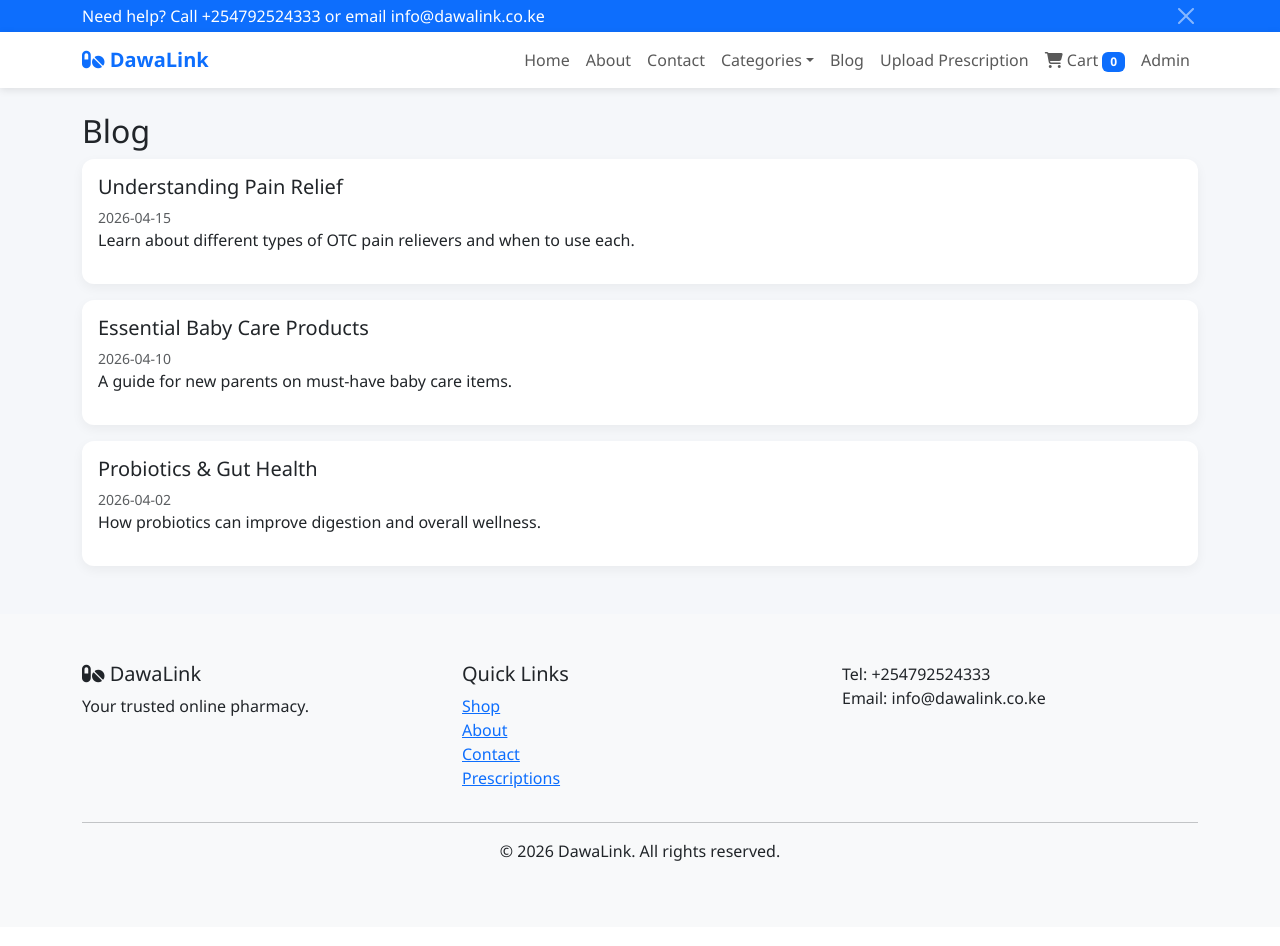
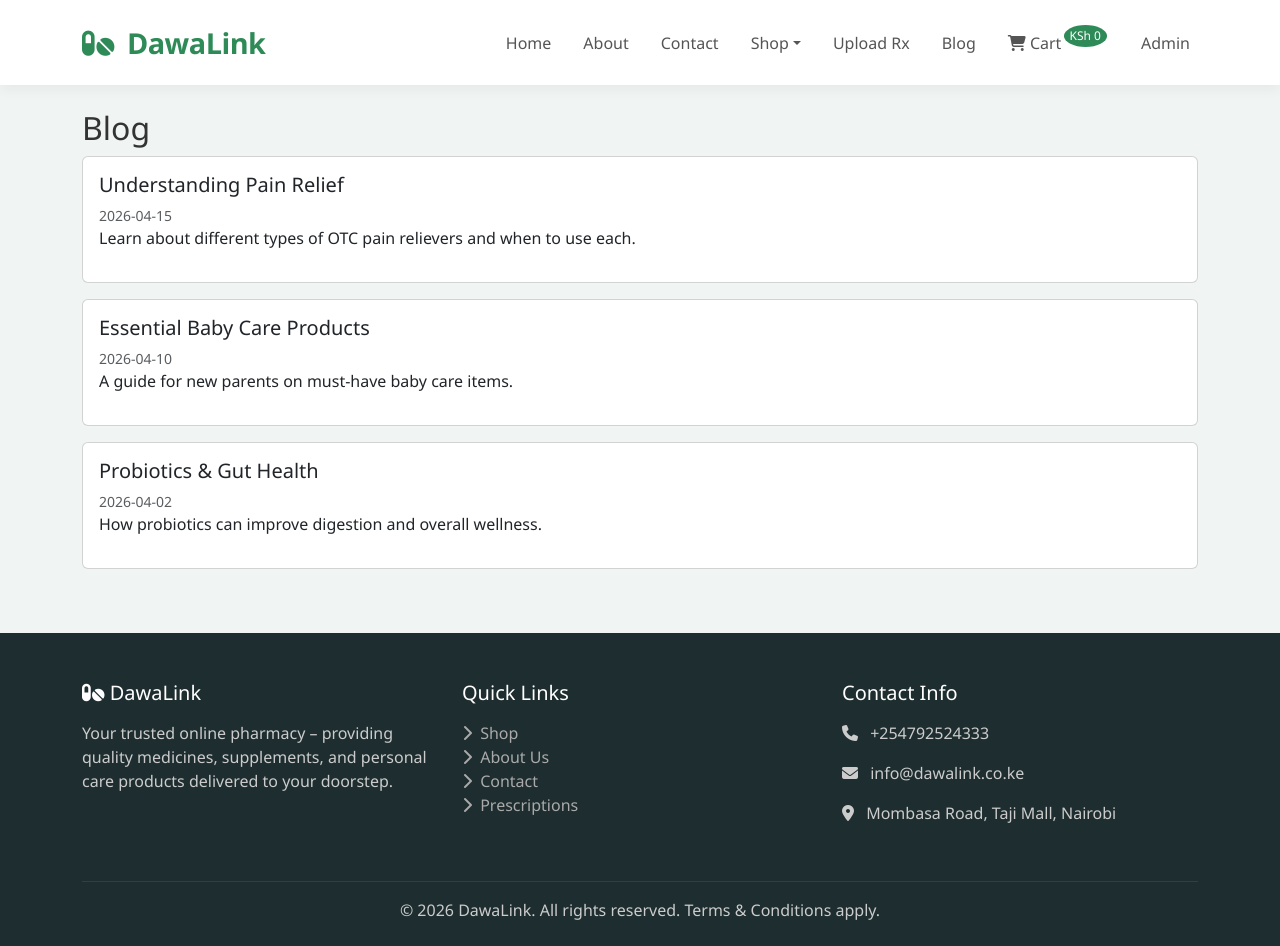
Before and after one commit to rodriguezgeorge089-art/techpharm-final, a Flask app: page /blog in a window 1280 px wide. Before the commit the page ends 861 px from the top, so only its background shows below. Run offline with Flask 3, Linux system fonts and the light colour scheme.

Commit message:
Update base.html

```diff
--- a/templates/base.html
+++ b/templates/base.html
@@ -1,54 +1,231 @@
 <!DOCTYPE html>
-<html>
+<html lang="en">
 <head>
-    <title>DawaLink – Medicine At Your Convenience</title>
+    <meta charset="UTF-8">
+    <meta name="viewport" content="width=device-width, initial-scale=1.0">
+    <title>{{ pharmacy_name }} – Medicine At Your Convenience</title>
     <link href="https://cdn.jsdelivr.net/npm/bootstrap@5.3.0/dist/css/bootstrap.min.css" rel="stylesheet">
     <link rel="stylesheet" href="https://cdnjs.cloudflare.com/ajax/libs/font-awesome/6.4.0/css/all.min.css">
     <style>
-        body { background: #f5f7fa; font-family: 'Segoe UI', sans-serif; }
-        .navbar { box-shadow: 0 2px 8px rgba(0,0,0,0.1); background: white; }
-        .hero { background: linear-gradient(135deg, #0d6efd, #004085); color: white; padding: 5rem 0; text-align: center; }
-        .hero h1 { font-size: 3rem; font-weight: bold; }
-        .card { border: none; border-radius: 12px; box-shadow: 0 4px 12px rgba(0,0,0,0.05); transition: transform 0.2s; }
-        .card:hover { transform: translateY(-3px); }
-        .btn-primary { background-color: #0d6efd; border-color: #0d6efd; }
-        .footer { background: #f8f9fa; padding: 3rem 0; margin-top: 3rem; }
-        .top-bar { background-color: #0d6efd; color: white; }
+        :root {
+            --primary: #2E8B57;
+            --primary-dark: #1E5F74;
+            --light-bg: #F0F4F3;
+            --card-shadow: 0 10px 30px rgba(0,0,0,0.08);
+            --hover-shadow: 0 15px 35px rgba(46,139,87,0.15);
+        }
+        body {
+            background: var(--light-bg);
+            font-family: 'Segoe UI', system-ui, -apple-system, sans-serif;
+            color: #333;
+            overflow-x: hidden;
+        }
+        /* ---- Navbar ---- */
+        .navbar {
+            background: white;
+            box-shadow: 0 4px 12px rgba(0,0,0,0.05);
+            padding: 1rem 0;
+        }
+        .navbar-brand {
+            font-weight: 700;
+            font-size: 1.8rem;
+            color: var(--primary) !important;
+            letter-spacing: -0.5px;
+        }
+        .navbar-brand i { margin-right: 6px; }
+        .nav-link {
+            font-weight: 500;
+            color: #555 !important;
+            margin-left: 1rem;
+            transition: color 0.2s;
+        }
+        .nav-link:hover, .nav-link.active {
+            color: var(--primary) !important;
+        }
+        .btn-primary {
+            background-color: var(--primary);
+            border-color: var(--primary);
+            border-radius: 30px;
+            padding: 0.6rem 2rem;
+            font-weight: 600;
+            transition: all 0.3s ease;
+        }
+        .btn-primary:hover {
+            background-color: var(--primary-dark);
+            border-color: var(--primary-dark);
+            transform: translateY(-2px);
+            box-shadow: 0 8px 20px rgba(46,139,87,0.3);
+        }
+        .btn-outline-primary {
+            border-color: var(--primary);
+            color: var(--primary);
+            border-radius: 30px;
+        }
+        .btn-outline-primary:hover {
+            background-color: var(--primary);
+            color: white;
+        }
+        .cart-badge {
+            background: var(--primary);
+            color: white;
+            border-radius: 50%;
+            padding: 0.2em 0.5em;
+            font-size: 0.75rem;
+            position: relative;
+            top: -8px;
+            left: -2px;
+        }
+
+        /* ---- Hero Section (used on index) ---- */
+        .hero {
+            background: linear-gradient(135deg, var(--primary), var(--primary-dark));
+            color: white;
+            padding: 7rem 0 6rem;
+            position: relative;
+            overflow: hidden;
+        }
+        .hero::after {
+            content: '';
+            position: absolute;
+            bottom: 0;
+            left: 0;
+            width: 100%;
+            height: 80px;
+            background: var(--light-bg);
+            clip-path: polygon(0 100%, 100% 0, 100% 100%);
+        }
+        .hero h1 {
+            font-size: 3.5rem;
+            font-weight: 800;
+            margin-bottom: 1.5rem;
+            line-height: 1.2;
+        }
+        .hero p {
+            font-size: 1.2rem;
+            opacity: 0.9;
+            max-width: 600px;
+            margin: 0 auto 2rem;
+        }
+        .hero .btn-light {
+            border-radius: 30px;
+            padding: 0.8rem 2.5rem;
+            font-weight: 600;
+        }
+
+        /* ---- Feature Cards ---- */
+        .feature-card {
+            background: white;
+            border-radius: 20px;
+            padding: 2.5rem 1.5rem;
+            text-align: center;
+            box-shadow: var(--card-shadow);
+            transition: transform 0.3s, box-shadow 0.3s;
+        }
+        .feature-card:hover {
+            transform: translateY(-8px);
+            box-shadow: var(--hover-shadow);
+        }
+        .feature-card i {
+            font-size: 2.8rem;
+            color: var(--primary);
+            margin-bottom: 1.2rem;
+        }
+
+        /* ---- Category Cards ---- */
+        .category-card {
+            background: white;
+            border-radius: 20px;
+            padding: 2rem;
+            text-align: center;
+            box-shadow: 0 5px 15px rgba(0,0,0,0.05);
+            transition: all 0.3s ease;
+        }
+        .category-card:hover {
+            transform: translateY(-5px);
+            box-shadow: 0 12px 25px rgba(46,139,87,0.2);
+        }
+        .category-card i {
+            font-size: 2.5rem;
+            margin-bottom: 0.8rem;
+        }
+
+        /* ---- Product Cards (shop) ---- */
+        .product-card {
+            background: white;
+            border-radius: 16px;
+            overflow: hidden;
+            box-shadow: 0 5px 15px rgba(0,0,0,0.05);
+            transition: all 0.3s;
+        }
+        .product-card:hover {
+            transform: translateY(-6px);
+            box-shadow: 0 15px 30px rgba(46,139,87,0.18);
+        }
+        .product-card img {
+            height: 220px;
+            object-fit: cover;
+            width: 100%;
+        }
+        .product-card .price {
+            font-size: 1.5rem;
+            font-weight: 700;
+            color: var(--primary);
+        }
+
+        /* ---- Footer ---- */
+        .footer {
+            background: #1E2D2F;
+            color: #ccc;
+            padding: 3rem 0 1.5rem;
+            margin-top: 4rem;
+        }
+        .footer a {
+            color: #aaa;
+            text-decoration: none;
+        }
+        .footer a:hover { color: white; }
+
+        /* ---- Responsive adjustments ---- */
+        @media (max-width: 768px) {
+            .hero h1 { font-size: 2.5rem; }
+        }
     </style>
 </head>
 <body>
-    <header>
-        <div class="top-bar py-1">
-            <div class="container d-flex justify-content-between">
-                <span>Need help? Call {{ phone }} or email {{ email }}</span>
-                <button onclick="this.parentElement.parentElement.style.display='none'" class="btn-close btn-close-white"></button>
-            </div>
-        </div>
-        <nav class="navbar navbar-expand-lg navbar-light bg-white">
+    <!-- Header / Navbar -->
+    <nav class="navbar navbar-expand-lg sticky-top">
         <div class="container">
-                <a class="navbar-brand fw-bold text-primary" href="/"><i class="fas fa-pills"></i> {{ pharmacy_name }}</a>
-                <button class="navbar-toggler" type="button" data-bs-toggle="collapse" data-bs-target="#navMain">
+            <a class="navbar-brand" href="/">
+                <i class="fas fa-pills"></i> {{ pharmacy_name }}
+            </a>
+            <button class="navbar-toggler" type="button" data-bs-toggle="collapse" data-bs-target="#mainNav">
                 <span class="navbar-toggler-icon"></span>
             </button>
-                <div class="collapse navbar-collapse" id="navMain">
-                    <ul class="navbar-nav ms-auto">
+            <div class="collapse navbar-collapse" id="mainNav">
+                <ul class="navbar-nav ms-auto align-items-center">
                     <li class="nav-item"><a class="nav-link" href="/">Home</a></li>
                     <li class="nav-item"><a class="nav-link" href="/about">About</a></li>
                     <li class="nav-item"><a class="nav-link" href="/contact">Contact</a></li>
                     <li class="nav-item dropdown">
-                            <a class="nav-link dropdown-toggle" href="#" data-bs-toggle="dropdown">Categories</a>
+                        <a class="nav-link dropdown-toggle" href="#" role="button" data-bs-toggle="dropdown">Shop</a>
                         <ul class="dropdown-menu">
+                            <li><a class="dropdown-item" href="/shop">All Products</a></li>
                             <li><a class="dropdown-item" href="/shop?category=Supplements">Supplements</a></li>
                             <li><a class="dropdown-item" href="/shop?category=Pain+Relief">Pain Relief</a></li>
                             <li><a class="dropdown-item" href="/shop?category=Baby+Care">Baby Care</a></li>
                             <li><a class="dropdown-item" href="/shop?category=Women+Health">Women Health</a></li>
                         </ul>
                     </li>
+                    <li class="nav-item"><a class="nav-link" href="/prescription">Upload Rx</a></li>
                     <li class="nav-item"><a class="nav-link" href="/blog">Blog</a></li>
-                        <li class="nav-item"><a class="nav-link" href="/prescription">Upload Prescription</a></li>
-                        <li class="nav-item"><a class="nav-link" href="/cart"><i class="fas fa-shopping-cart"></i> Cart <span class="badge bg-primary">{{ cart_total | round(2) }}</span></a></li>
+                    <li class="nav-item">
+                        <a class="nav-link position-relative" href="/cart">
+                            <i class="fas fa-shopping-cart"></i> Cart
+                            <span class="cart-badge">KSh {{ "%.0f"|format(cart_total) }}</span>
+                        </a>
+                    </li>
                     {% if user %}
-                            <li class="nav-item"><a class="nav-link" href="/logout">Logout ({{ user.full_name }})</a></li>
+                        <li class="nav-item"><a class="nav-link" href="/logout">{{ user.full_name }}</a></li>
                     {% else %}
                         <li class="nav-item"><a class="nav-link" href="/login">Admin</a></li>
                     {% endif %}
@@ -56,33 +233,41 @@
             </div>
         </div>
     </nav>
-    </header>
+
+    <!-- Main Content -->
     <main>
         {% block content %}{% endblock %}
     </main>
+
+    <!-- Footer -->
     <footer class="footer">
         <div class="container">
             <div class="row">
-                <div class="col-md-4">
-                    <h5><i class="fas fa-pills"></i> {{ pharmacy_name }}</h5>
-                    <p>Your trusted online pharmacy.</p>
+                <div class="col-md-4 mb-4">
+                    <h5 class="text-white mb-3"><i class="fas fa-pills"></i> {{ pharmacy_name }}</h5>
+                    <p>Your trusted online pharmacy – providing quality medicines, supplements, and personal care products delivered to your doorstep.</p>
                 </div>
-                <div class="col-md-4">
-                    <h5>Quick Links</h5>
+                <div class="col-md-4 mb-4">
+                    <h5 class="text-white mb-3">Quick Links</h5>
                     <ul class="list-unstyled">
-                        <li><a href="/shop">Shop</a></li>
-                        <li><a href="/about">About</a></li>
-                        <li><a href="/contact">Contact</a></li>
-                        <li><a href="/prescription">Prescriptions</a></li>
+                        <li><a href="/shop"><i class="fas fa-chevron-right me-1"></i> Shop</a></li>
+                        <li><a href="/about"><i class="fas fa-chevron-right me-1"></i> About Us</a></li>
+                        <li><a href="/contact"><i class="fas fa-chevron-right me-1"></i> Contact</a></li>
+                        <li><a href="/prescription"><i class="fas fa-chevron-right me-1"></i> Prescriptions</a></li>
                     </ul>
                 </div>
-                <div class="col-md-4">
-                    <p>Tel: {{ phone }}<br>Email: {{ email }}</p>
+                <div class="col-md-4 mb-4">
+                    <h5 class="text-white mb-3">Contact Info</h5>
+                    <p><i class="fas fa-phone me-2"></i> {{ phone }}</p>
+                    <p><i class="fas fa-envelope me-2"></i> {{ email }}</p>
+                    <p><i class="fas fa-map-marker-alt me-2"></i> Mombasa Road, Taji Mall, Nairobi</p>
                 </div>
             </div>
-            <hr><p class="text-center">&copy; 2026 {{ pharmacy_name }}. All rights reserved.</p>
+            <hr class="border-secondary">
+            <p class="text-center mb-0">&copy; 2026 {{ pharmacy_name }}. All rights reserved. Terms & Conditions apply.</p>
         </div>
     </footer>
+
     <script src="https://cdn.jsdelivr.net/npm/bootstrap@5.3.0/dist/js/bootstrap.bundle.min.js"></script>
 </body>
 </html>
```
Lines whose indentation alone changed are shown as unchanged.
